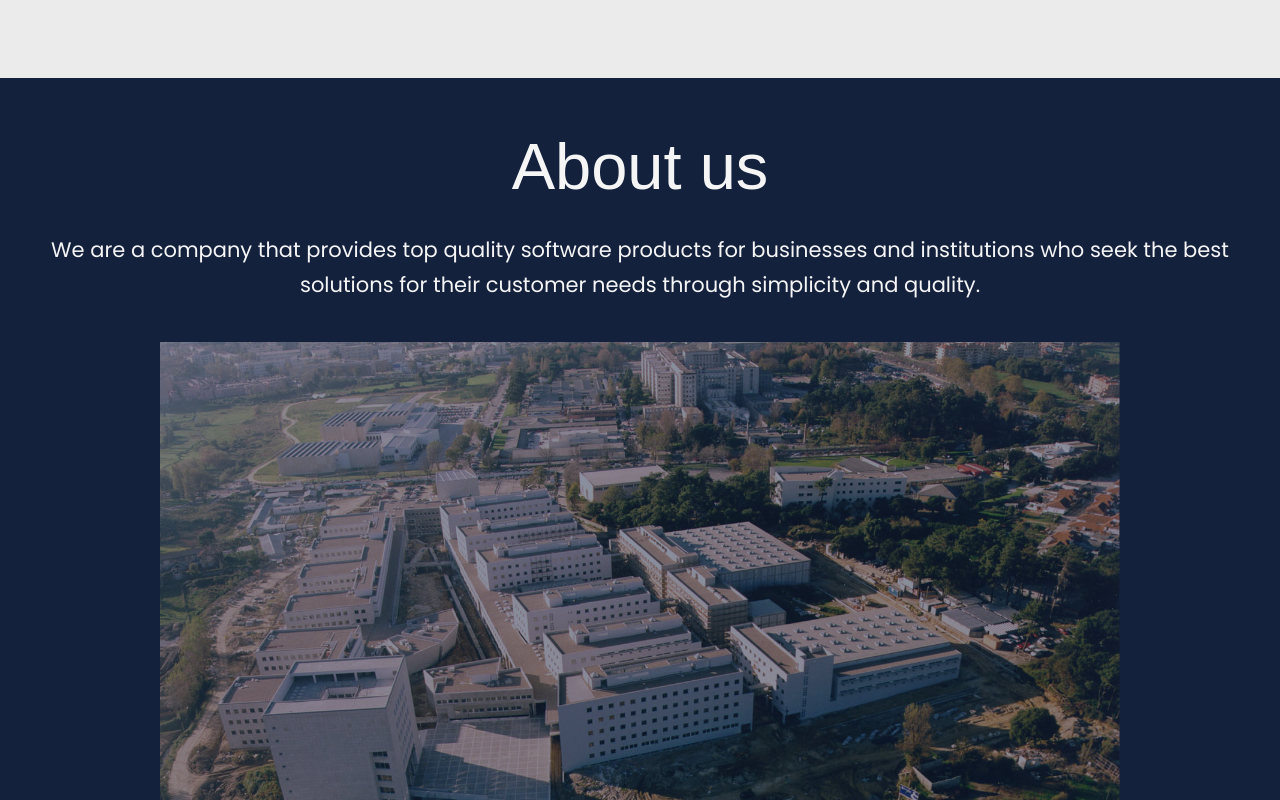
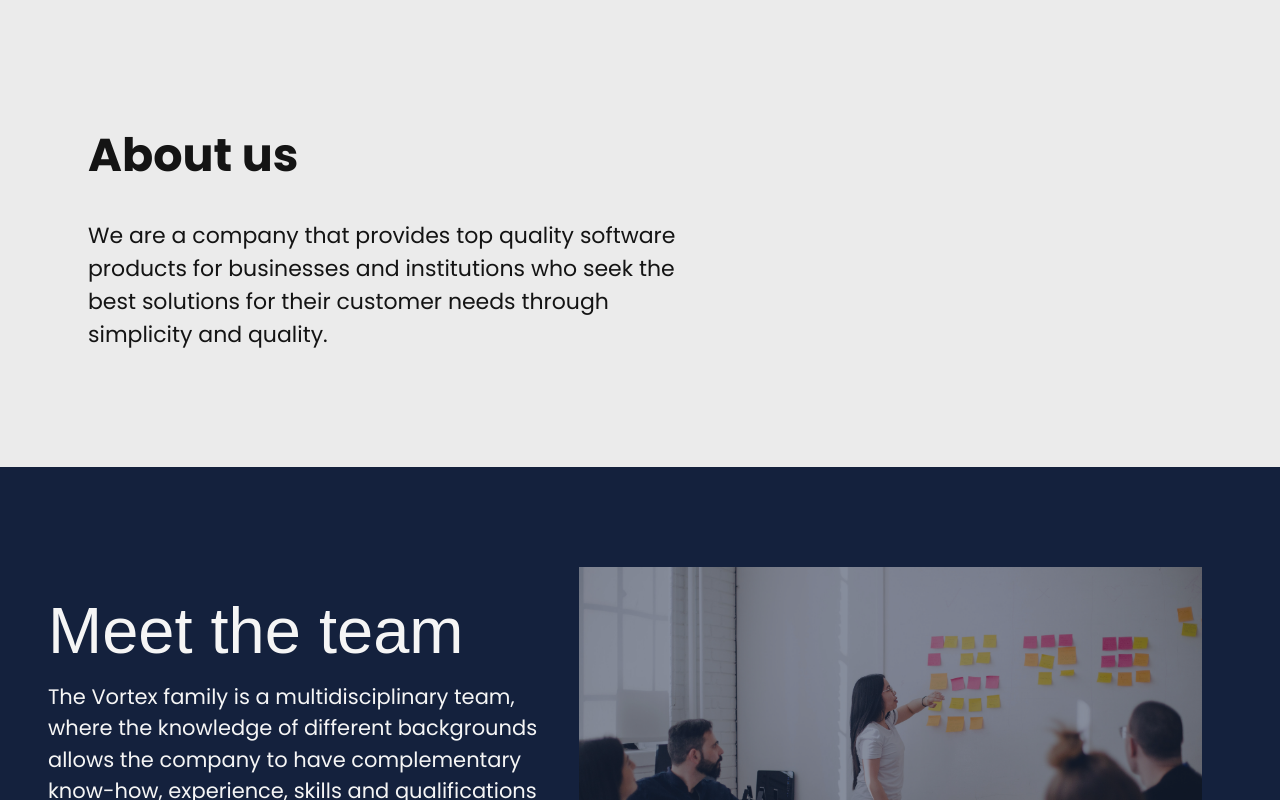
Before and after one commit to LGP21-LGP1/lgp21-lgp1.github.io, a Next.js app: page / in a window 1280 px wide. Shown: the part 1620-2420 px from the top of the page. Built offline with nearby package versions, Linux system fonts and the light colour scheme; no server answers; a web font is replaced by a local one.

Commit message:
homepage: about section

```diff
--- a/pages/index.js
+++ b/pages/index.js
@@ -131,12 +131,6 @@ export default function Home() {
                 businesses and institutions who seek the best solutions for
                 their customer needs through simplicity and quality.
               </p>
-              <img
-                id={style.aboutImg}
-                src="/assets/feup.png"
-                width={960}
-                height={641}
-              />
             </span>
           </section>
 
--- a/styles/home.module.css
+++ b/styles/home.module.css
@@ -132,35 +132,24 @@
 }
 
 #about {
-  background-color: var(--blue);
-  color: var(--light);
   width: 100%;
   padding: 50px 3rem 100px 3rem;
-}
-
-#about .content {
-  margin: 0 auto;
   max-width: 1200px;
-  display: flex;
-  flex-direction: column;
-  align-items: center;
 }
 
 #aboutTitle {
-  font-size: 65px;
-  font-weight: normal;
-  font-family: var(--reross);
-  color: var(--light);
+  font-size: 46px;
+  font-weight: bold;
+  color: var(--dark);
+  width: 100%;
+  text-align: left;
+  margin-bottom: 35px;
 }
 
 #aboutContent {
-  font-size: 21px;
+  font-size: 22px;
   font-weight: 400;
-  font-family: var(--poppins);
-  max-width: 1515px;
-  text-align: center;
-  margin: 18px 0 40px 0;
-  line-height: 35px;
+  max-width: 622px;
 }
 
 #aboutImg {
```
